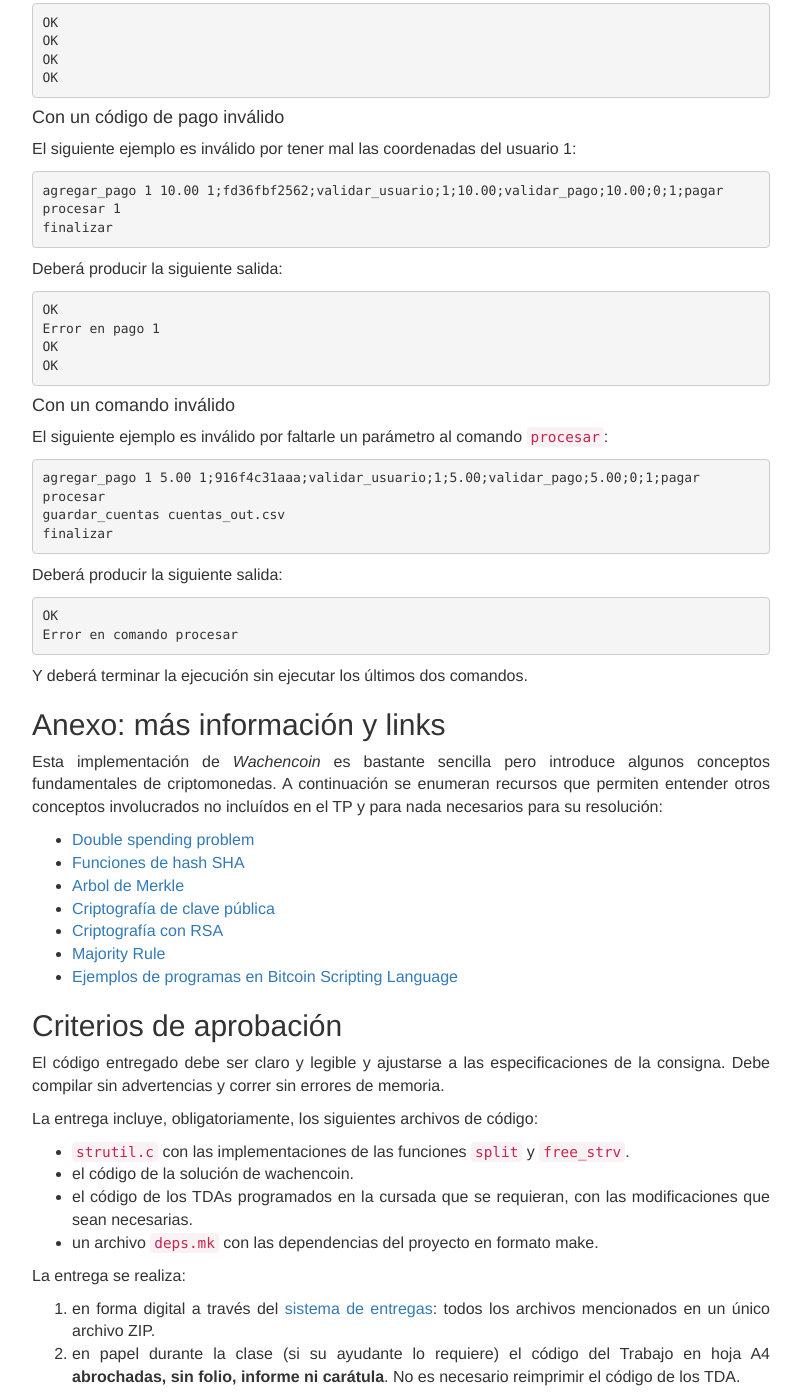
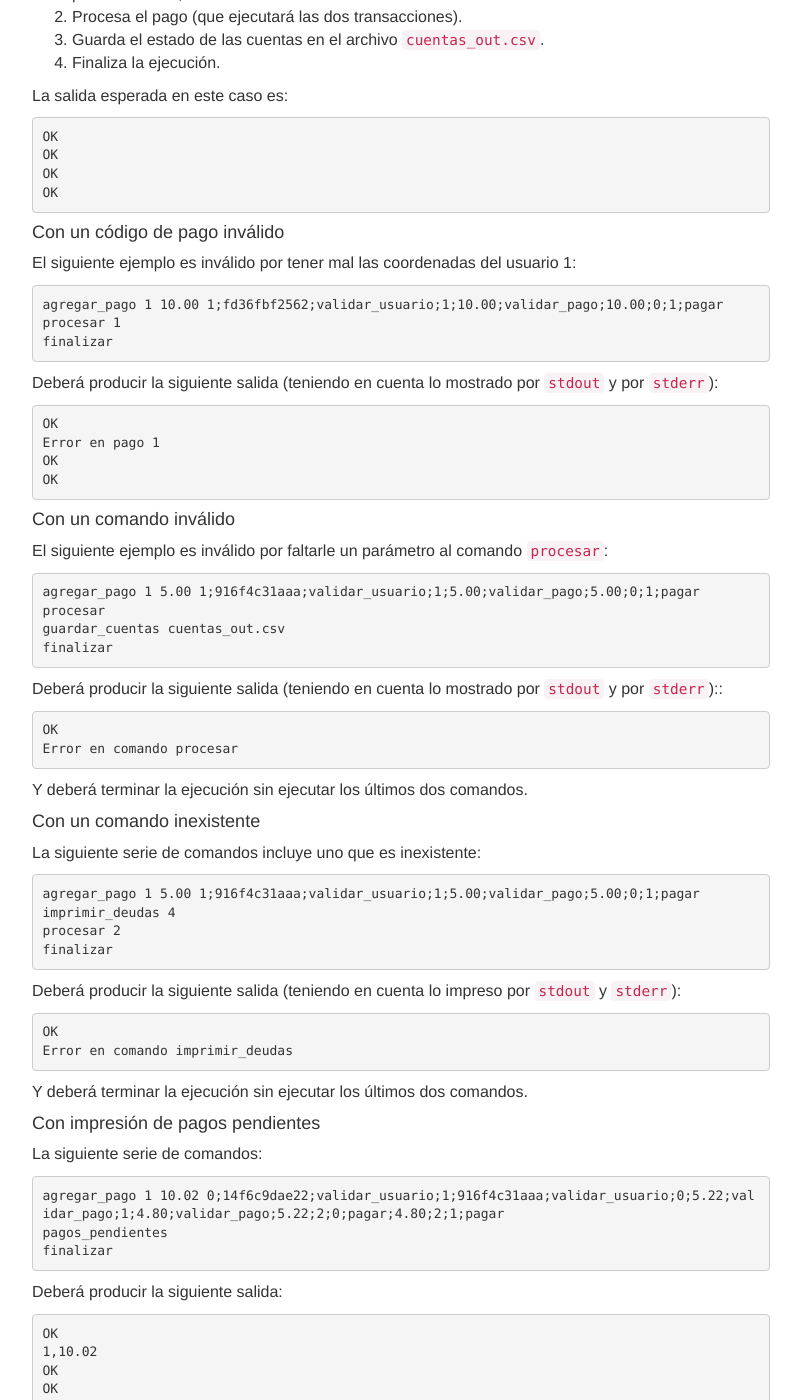
Before and after one commit to algoritmos-rw/algoritmos, a Jekyll site: the page built from static/tps/2017_2/tp1/index.md, in a window 1280 px wide and 1400 px high, scrolled down 5255 px. Shown: the whole window, without its empty margins (239-1040 px from the left). Built offline with Jekyll 4.4.1, drawn with Linux system fonts in a browser that asks for light colours; some of the changed text lies outside the part shown.

Commit message:
Aclaraciones al enunciado del TP1.

````diff
--- a/static/tps/2017_2/tp1/index.md
+++ b/static/tps/2017_2/tp1/index.md
@@ -143,8 +143,8 @@
 procesamiento la transacción. El código se manifiesta en una sola línea,
 separando las distintas instrucciones con el caracter punto y coma (`;`). El
 monto es siempre positivo.
-* `pagos_pendientes`: devuelve la cantidad y monto total de los pagos sin
-procesar.
+* `pagos_pendientes`: imprime por `stdout` la cantidad y el monto total de los
+pagos pendientes, separados por una coma.
 * `procesar <numero>`: procesa hasta un número no negativo de pagos pendientes.
 * `guardar_cuentas <archivo>`: guarda en un archivo el estado *actual* de las
 cuentas. Si no existe lo debe crear, y si existe lo sobreescribe.
@@ -206,6 +206,7 @@
     - Se encuentra una cadena de texto cuando se espera un número entero.
     - Hay parámetros de más.
     - Faltan parámetros.
+    - El comando no existe.
 
 En caso de error 1, el programa deberá imprimir por `stderr`: `Error en pago <id>`
 con el id de pago inválido. Ese pago no se procesará pero sí los siguientes (si
@@ -216,7 +217,8 @@
 ejecución del programa.
 
 En caso de que un comando no tenga errores de tipo 2 deberá imprimir `OK` por
-`stdout`.
+`stdout`. Esta cadena deberá ser lo último impreso por la aplicación en caso de
+error.
 
 ### Diseño
 
@@ -316,7 +318,8 @@
 finalizar
 ```
 
-Deberá producir la siguiente salida:
+Deberá producir la siguiente salida (teniendo en cuenta lo mostrado por `stdout`
+y por `stderr`):
 
 ```
 OK
@@ -337,7 +340,8 @@
 finalizar
 ```
 
-Deberá producir la siguiente salida:
+Deberá producir la siguiente salida (teniendo en cuenta lo mostrado por `stdout`
+y por `stderr`)::
 
 ```
 OK
@@ -345,6 +349,46 @@
 ```
 
 Y deberá terminar la ejecución sin ejecutar los últimos dos comandos.
+
+#### Con un comando inexistente
+
+La siguiente serie de comandos incluye uno que es inexistente:
+
+```
+agregar_pago 1 5.00 1;916f4c31aaa;validar_usuario;1;5.00;validar_pago;5.00;0;1;pagar
+imprimir_deudas 4
+procesar 2
+finalizar
+```
+
+Deberá producir la siguiente salida (teniendo en cuenta lo impreso por `stdout`
+y `stderr`):
+
+```
+OK
+Error en comando imprimir_deudas
+```
+
+Y deberá terminar la ejecución sin ejecutar los últimos dos comandos.
+
+#### Con impresión de pagos pendientes
+
+La siguiente serie de comandos:
+
+```
+agregar_pago 1 10.02 0;14f6c9dae22;validar_usuario;1;916f4c31aaa;validar_usuario;0;5.22;validar_pago;1;4.80;validar_pago;5.22;2;0;pagar;4.80;2;1;pagar
+pagos_pendientes
+finalizar
+```
+
+Deberá producir la siguiente salida:
+
+```
+OK
+1,10.02
+OK
+OK
+```
 
 Anexo: más información y links
 ------------------------
````
